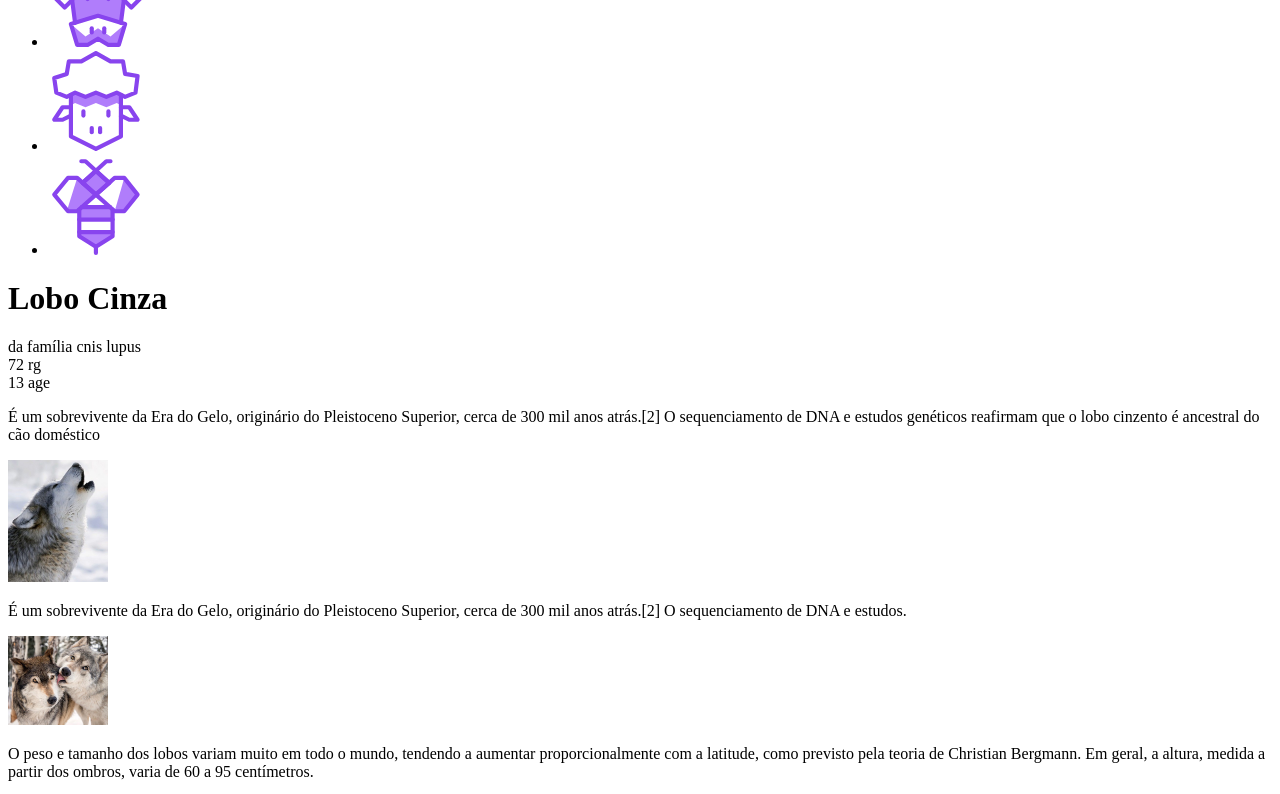
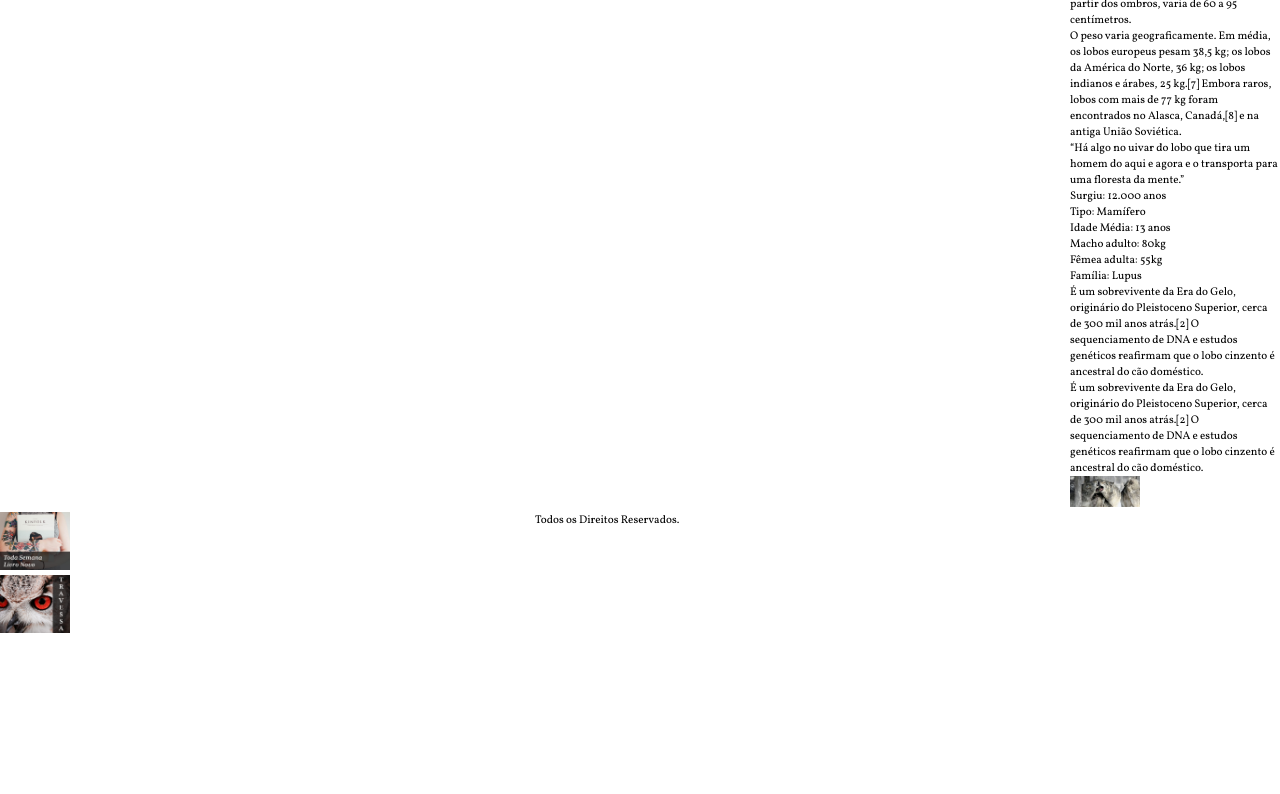
Before and after one commit to jbrunops/ori-gridlayout-study, a plain HTML site: page index.html in a window 1280 px wide. Shown: the part 480-1274 px from the top of the page. After the commit the page ends 1118 px from the top, so only its background shows below. Drawn offline with Linux system fonts and the light colour scheme.

Commit message:
div estrutura resolvido

```diff
--- a/index.html
+++ b/index.html
@@ -1,6 +1,9 @@
 <!DOCTYPE html>
 <html lang="pt-br">
   <head>
+    <link rel="preconnect" href="https://fonts.googleapis.com" />
+    <link rel="preconnect" href="https://fonts.gstatic.com" crossorigin />
+
     <meta charset="UTF-8" />
     <meta
       name="viewport"
@@ -8,11 +11,14 @@
     />
     <title>Wildbeast - Origamid</title>
     <link rel="stylesheet" href="style.css" />
+
+    <link
+      href="https://fonts.googleapis.com/css2?family=Vollkorn:ital@0;1&display=swap"
+      rel="stylesheet"
+    />
   </head>
   <body>
-    <div class="estrutura"></div>
-
-
+    <div class="estrutura">
       <header class="header">
         <a href="#" class="logo">
           <img src="wildbeast.svg" alt="Wildbest" />
@@ -84,25 +90,33 @@
           genéticos reafirmam que o lobo cinzento é ancestral do cão doméstico
         </p>
 
-          <img src="wolf1.jpg" alt="wolf 1">
+        <img src="wolf1.jpg" alt="wolf 1" />
 
         <p>
-            É um sobrevivente da Era do Gelo, originário do Pleistoceno Superior, cerca de 300 mil anos atrás.[2] O sequenciamento de DNA e estudos.
+          É um sobrevivente da Era do Gelo, originário do Pleistoceno Superior,
+          cerca de 300 mil anos atrás.[2] O sequenciamento de DNA e estudos.
         </p>
 
-          <img src="wolf2.jpg" alt="wolf 2">
+        <img src="wolf2.jpg" alt="wolf 2" />
 
         <p>
-            O peso e tamanho dos lobos variam muito em todo o mundo, tendendo a aumentar proporcionalmente com a latitude, como previsto pela teoria de Christian Bergmann. Em geral, a altura, medida a partir dos ombros, varia de 60 a 95 centímetros.
+          O peso e tamanho dos lobos variam muito em todo o mundo, tendendo a
+          aumentar proporcionalmente com a latitude, como previsto pela teoria
+          de Christian Bergmann. Em geral, a altura, medida a partir dos ombros,
+          varia de 60 a 95 centímetros.
         </p>
 
         <p>
-            O peso varia geograficamente. Em média, os lobos europeus pesam 38,5 kg; os lobos da América do Norte, 36 kg; os lobos indianos e árabes, 25 kg.[7] Embora raros, lobos com mais de 77 kg foram encontrados no Alasca, Canadá,[8] e na antiga União Soviética.
+          O peso varia geograficamente. Em média, os lobos europeus pesam 38,5
+          kg; os lobos da América do Norte, 36 kg; os lobos indianos e árabes,
+          25 kg.[7] Embora raros, lobos com mais de 77 kg foram encontrados no
+          Alasca, Canadá,[8] e na antiga União Soviética.
         </p>
 
         <blockquote class="citacao">
           <p>
-              “Há algo no uivar do lobo que tira um homem do aqui e agora e o transporta para uma floresta da mente.”
+            “Há algo no uivar do lobo que tira um homem do aqui e agora e o
+            transporta para uma floresta da mente.”
           </p>
         </blockquote>
 
@@ -117,29 +131,33 @@
 
         <div class="informacoes">
           <p>
-              É um sobrevivente da Era do Gelo, originário do Pleistoceno Superior, cerca de 300 mil anos atrás.[2] O sequenciamento de DNA e estudos genéticos reafirmam que o lobo cinzento é ancestral do cão doméstico.
+            É um sobrevivente da Era do Gelo, originário do Pleistoceno
+            Superior, cerca de 300 mil anos atrás.[2] O sequenciamento de DNA e
+            estudos genéticos reafirmam que o lobo cinzento é ancestral do cão
+            doméstico.
           </p>
 
           <p>
-              É um sobrevivente da Era do Gelo, originário do Pleistoceno Superior, cerca de 300 mil anos atrás.[2] O sequenciamento de DNA e estudos genéticos reafirmam que o lobo cinzento é ancestral do cão doméstico.
+            É um sobrevivente da Era do Gelo, originário do Pleistoceno
+            Superior, cerca de 300 mil anos atrás.[2] O sequenciamento de DNA e
+            estudos genéticos reafirmam que o lobo cinzento é ancestral do cão
+            doméstico.
           </p>
         </div>
 
-          <img src="wolf3.jpg" alt="wolf 3">
+        <img src="wolf3.jpg" alt="wolf 3" />
       </main>
 
       <aside class="anuncios">
         <div class="anuncio-item">
-          <img src="anuncio-1.jpg" alt="Anuncio 1">
+          <img src="anuncio-1.jpg" alt="Anuncio 1" />
         </div>
         <div class="anuncio-item">
-          <img src="anuncio-2.jpg" alt="Anuncio 2">
+          <img src="anuncio-2.jpg" alt="Anuncio 2" />
         </div>
       </aside>
 
-      <footer class="footer">
-        Todos os Direitos Reservados.
-      </footer>
+      <footer class="footer">Todos os Direitos Reservados.</footer>
     </div>
   </body>
 </html>
--- a/style.css
+++ b/style.css
@@ -1,3 +1,24 @@
+* {
+  margin: 0;
+  padding: 0;
+  box-sizing: border-box;
+  text-decoration: none;
+  list-style: none;
+}
+
 img {
   max-width: 100px;
 }
+
+body {
+  font-family: "Vollkorn", Georgia;
+  zoom: 0.7;
+}
+
+/* Grid Geral */
+.estrutura {
+  display: grid;
+  grid-template-columns: minmax(160px, 1fr) 1fr 300px;
+}
+
+/* tinha um erro da minha parte, pois a div estrutura está fechada antes */
```
Lines whose indentation alone changed are shown as unchanged.
